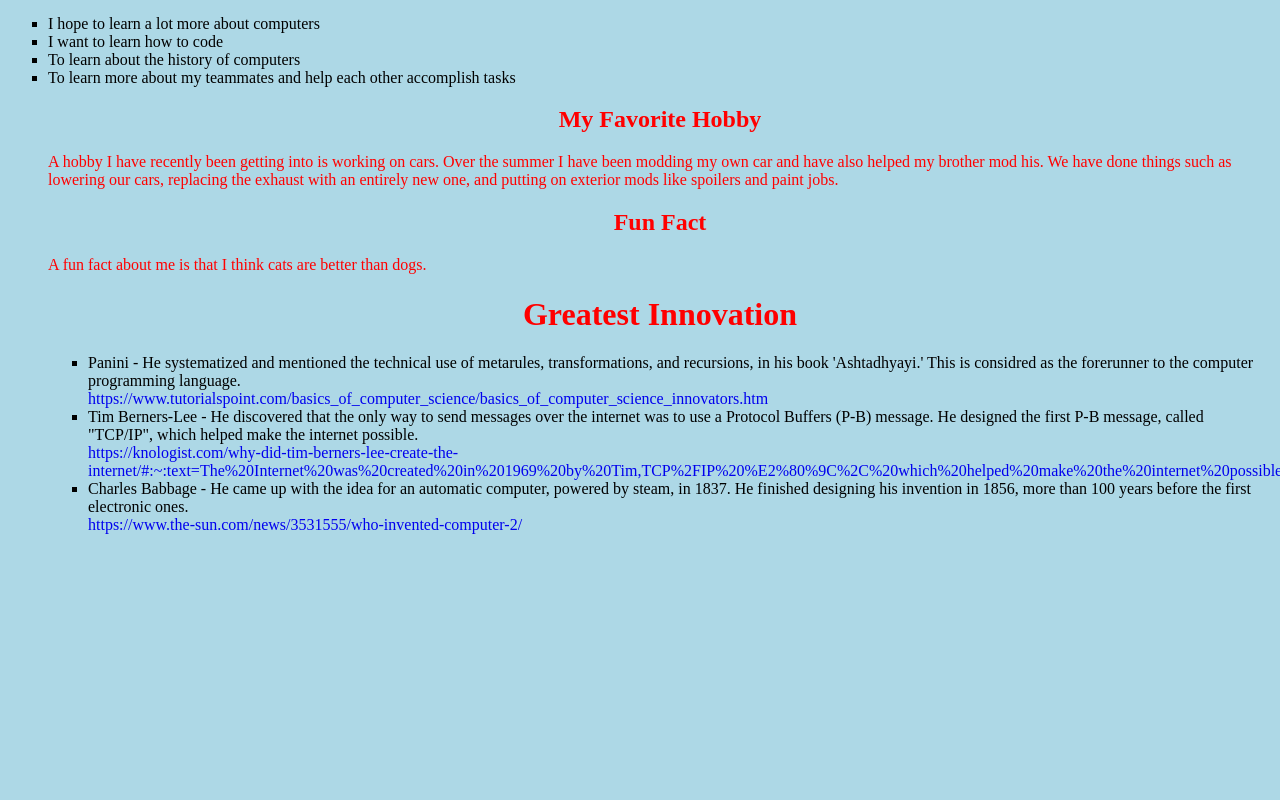
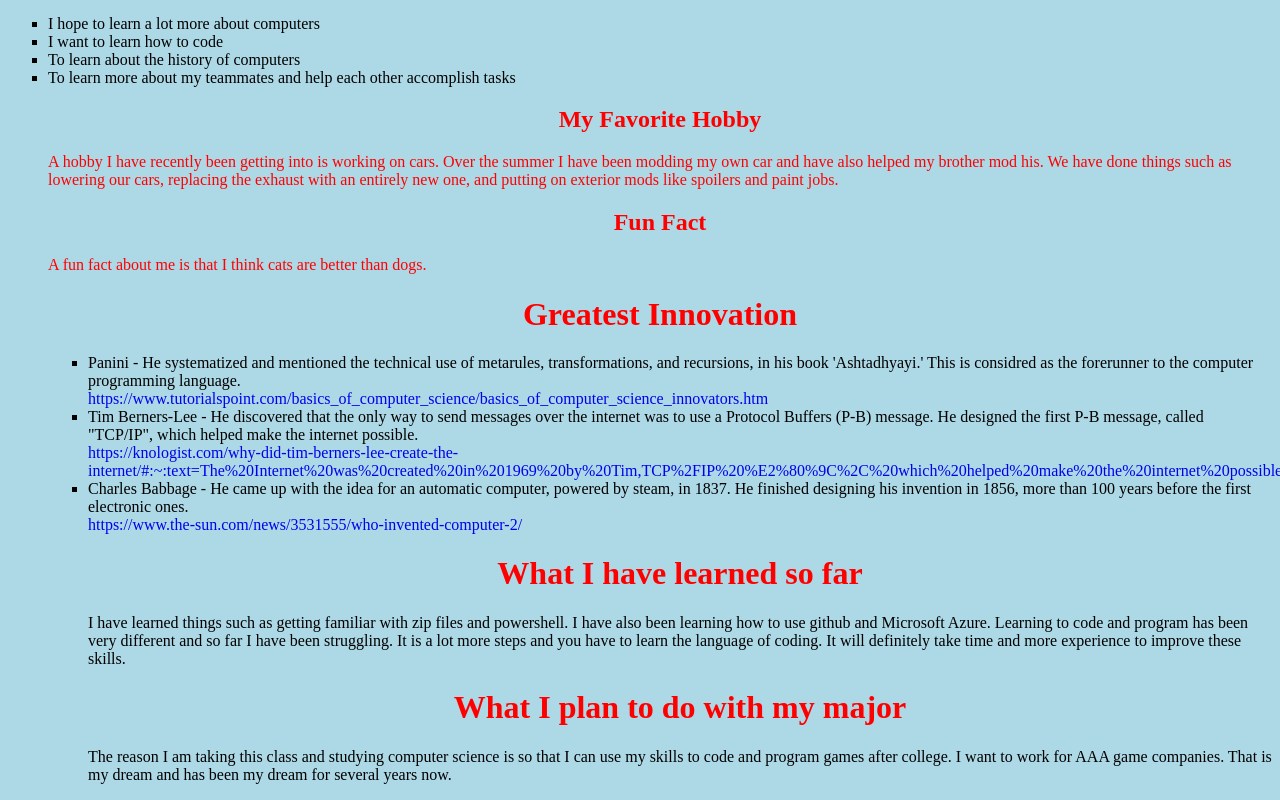
Before and after one commit to JaysonMatula/getting-to-know-each-other-test, a plain HTML site: page index.html in a window 1280 px wide. Shown: the part 702-1502 px from the top of the page. Before the commit the page ends 1252 px from the top, so only its background shows below. Drawn offline with Linux system fonts and the light colour scheme.

Commit message:
Update index.html

```diff
--- a/index.html
+++ b/index.html
@@ -75,9 +75,6 @@ img {
 
 <h1>Jayson Matula</h1>
 <a href="https://mail.google.com/mail/u/1/#inbox">Email: jaysonmmatula@lewisu.edu</a>
-a{
-  text-align: center;
-  }
 <p>Discord: Jayson#6571</p>
 </body>
 </html>
@@ -113,3 +110,7 @@ a{
 <li>Charles Babbage - He came up with the idea for an automatic computer, powered by steam, in 1837. He finished designing his invention in 1856, more than 100 years before the first electronic ones.</li>
 
 <a href="https://www.the-sun.com/news/3531555/who-invented-computer-2/">https://www.the-sun.com/news/3531555/who-invented-computer-2/</a>
+<h1> What I have learned so far</h1>
+<p6> I have learned things such as getting familiar with zip files and powershell. I have also been learning how to use github and Microsoft Azure. Learning to code and program has been very different and so far I have been struggling. It is a lot more steps and you have to learn the language of coding. It will definitely take time and more experience to improve these skills.</p6>
+<h1> What I plan to do with my major</h1>
+<p7> The reason I am taking this class and studying computer science is so that I can use my skills to code and program games after college. I want to work for AAA game companies. That is my dream and has been my dream for several years now.</p7>
```
